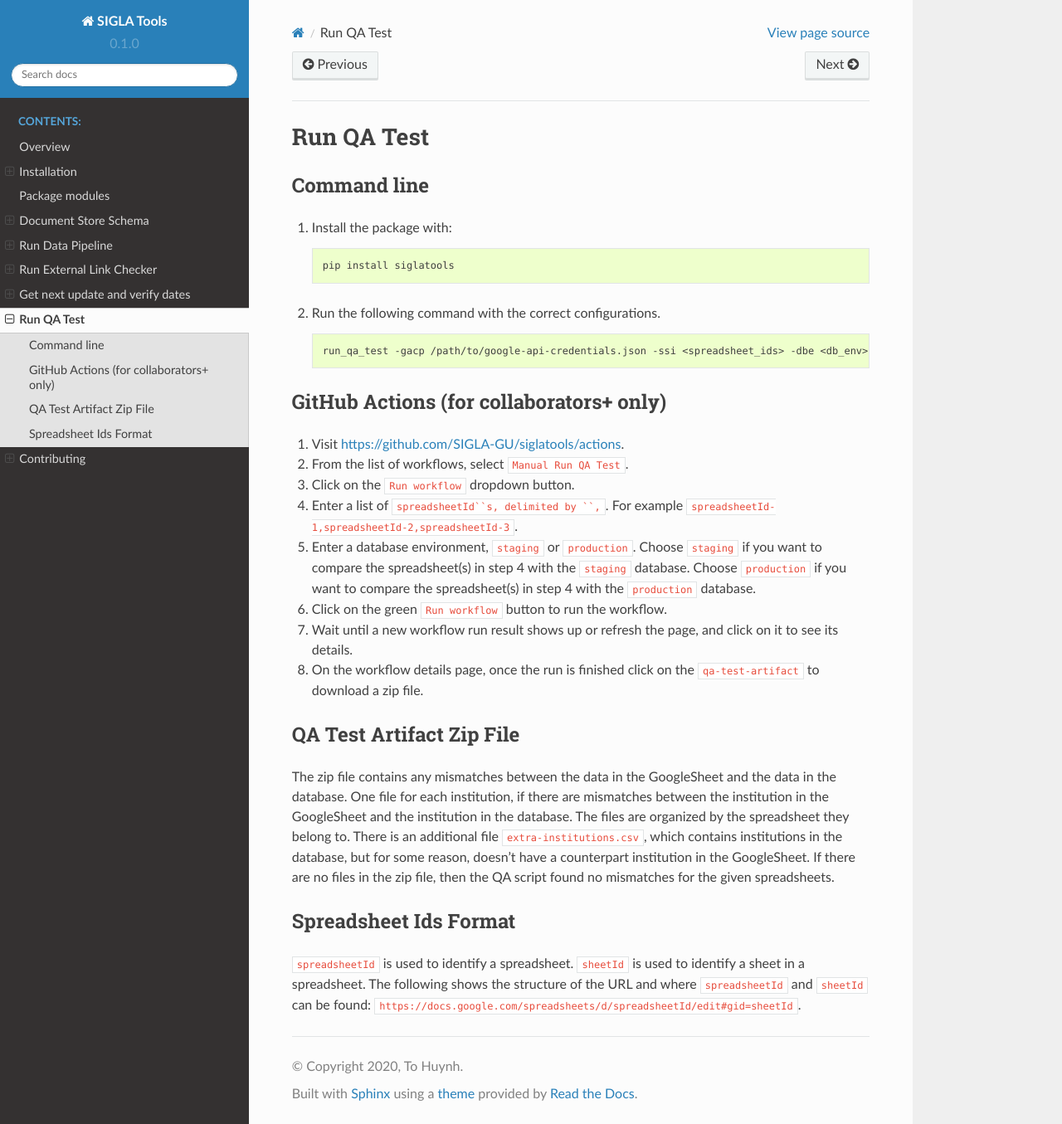
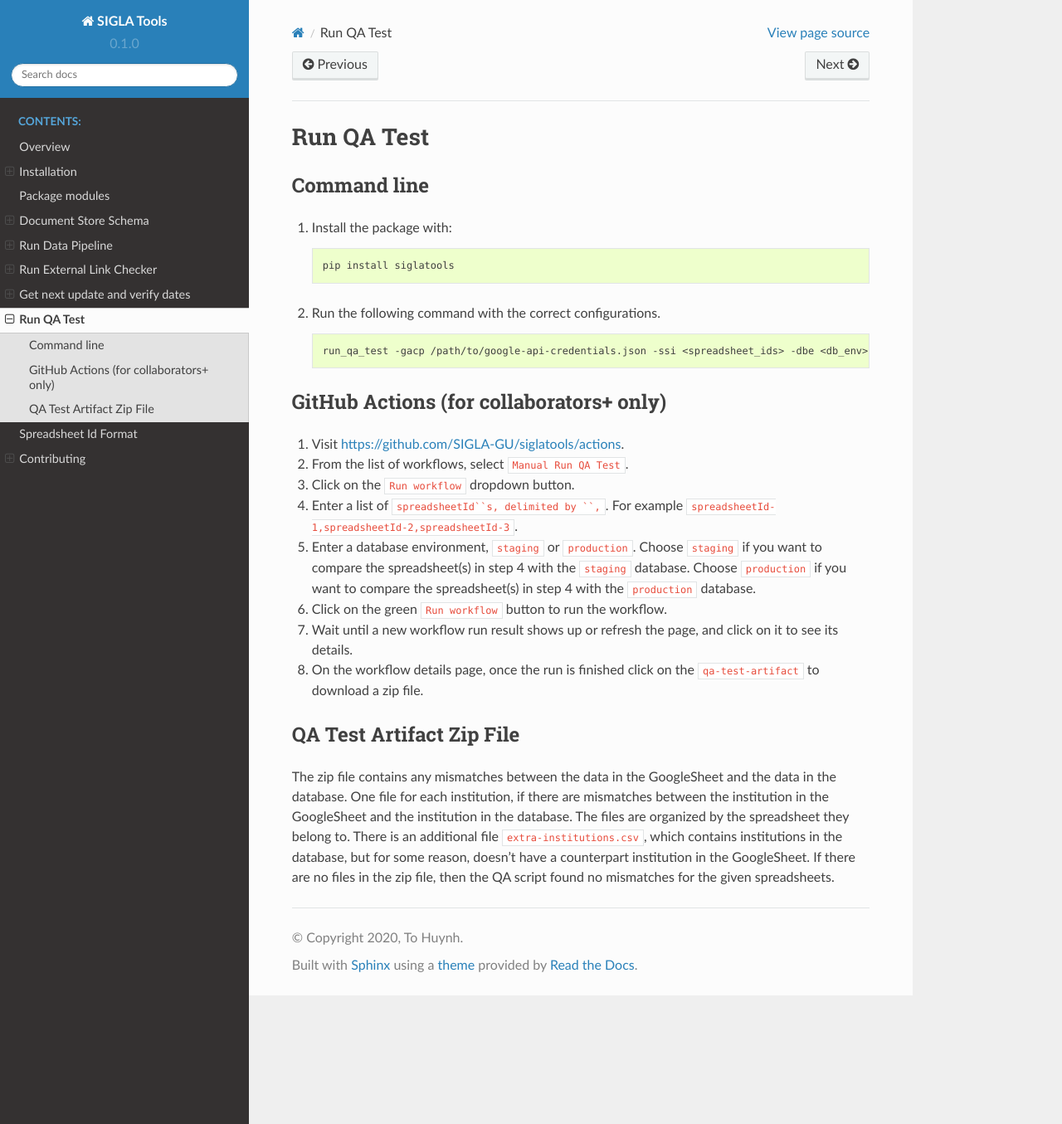
Before and after one commit to SIGLA-GU/siglatools, a Sphinx documentation site: the page built from docs/run_qa_test.md, in a window 1280 px wide and 1355 px high. Shown: the whole window at 83% size. Built offline with Sphinx 7.4.7 and the Read the Docs theme 2.0.0, drawn with Linux system fonts in a browser that asks for light colours; pages that are not in the unit, such as notebooks, are missing from menus.

Commit message:
Move spreadsheet id format doc to its own page

```diff
--- a/docs/index.rst
+++ b/docs/index.rst
@@ -14,6 +14,7 @@ Welcome to SIGLA Tools's documentation!
    Run External Link Checker <run_external_link_checker>
    Get next update and verify dates <get_next_uv_dates>
    Run QA Test <run_qa_test>
+   Spreadsheet Id Format <spreadsheet_id_format>
    contributing
 
 .. mdinclude:: ../README.md
--- a/docs/run_qa_test.md
+++ b/docs/run_qa_test.md
@@ -27,7 +27,3 @@
 
 ## QA Test Artifact Zip File
 The zip file contains any mismatches between the data in the GoogleSheet and the data in the database. One file for each institution, if there are mismatches between the institution in the GoogleSheet and the institution in the database. The files are organized by the spreadsheet they belong to. There is an additional file `extra-institutions.csv`, which contains institutions in the database, but for some reason, doesn't have a counterpart institution in the GoogleSheet. If there are no files in the zip file, then the QA script found no mismatches for the given spreadsheets.
-
-
-## Spreadsheet Ids Format
-`spreadsheetId` is used to identify a spreadsheet. `sheetId` is used to identify a sheet in a spreadsheet. The following shows the structure of the URL and where `spreadsheetId` and `sheetId` can be found: `https://docs.google.com/spreadsheets/d/spreadsheetId/edit#gid=sheetId`.
```
Also changed, not shown: docs/spreadsheet_id_format.md (added, +3 -0 lines).
